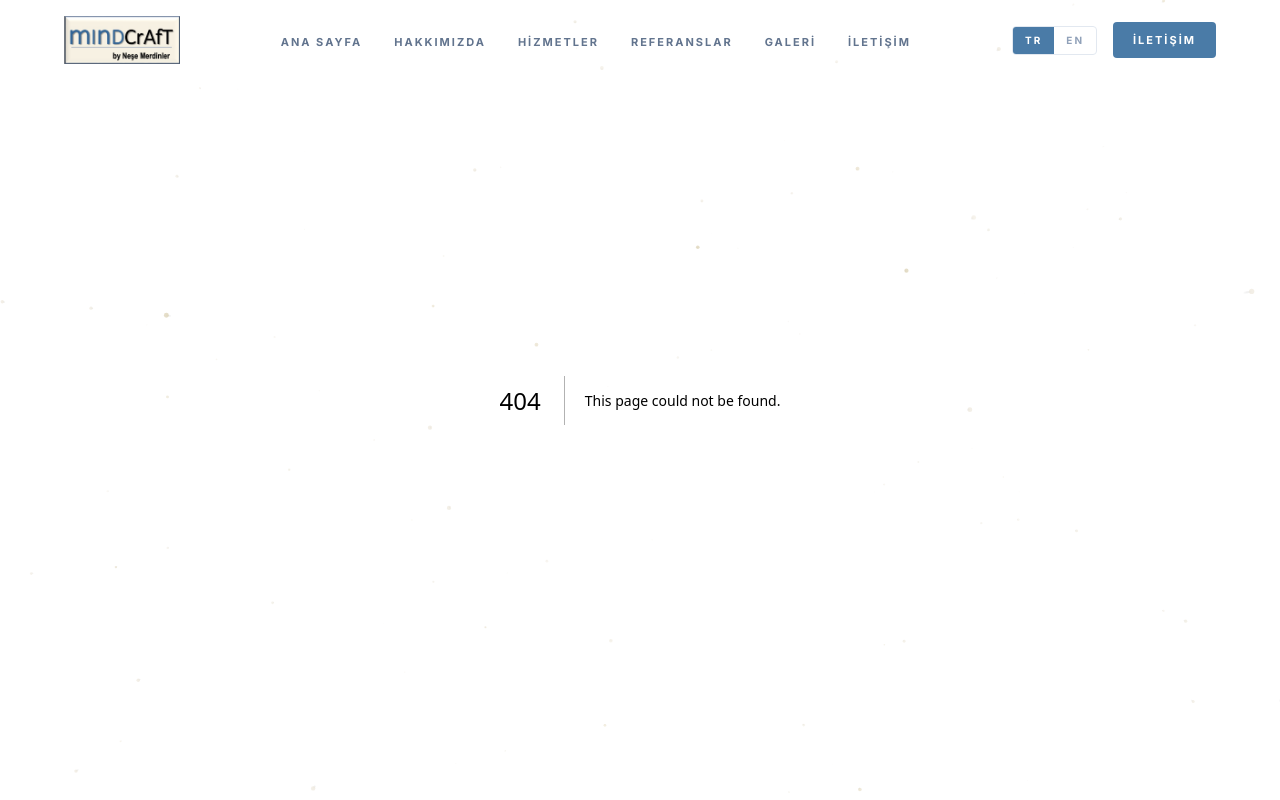
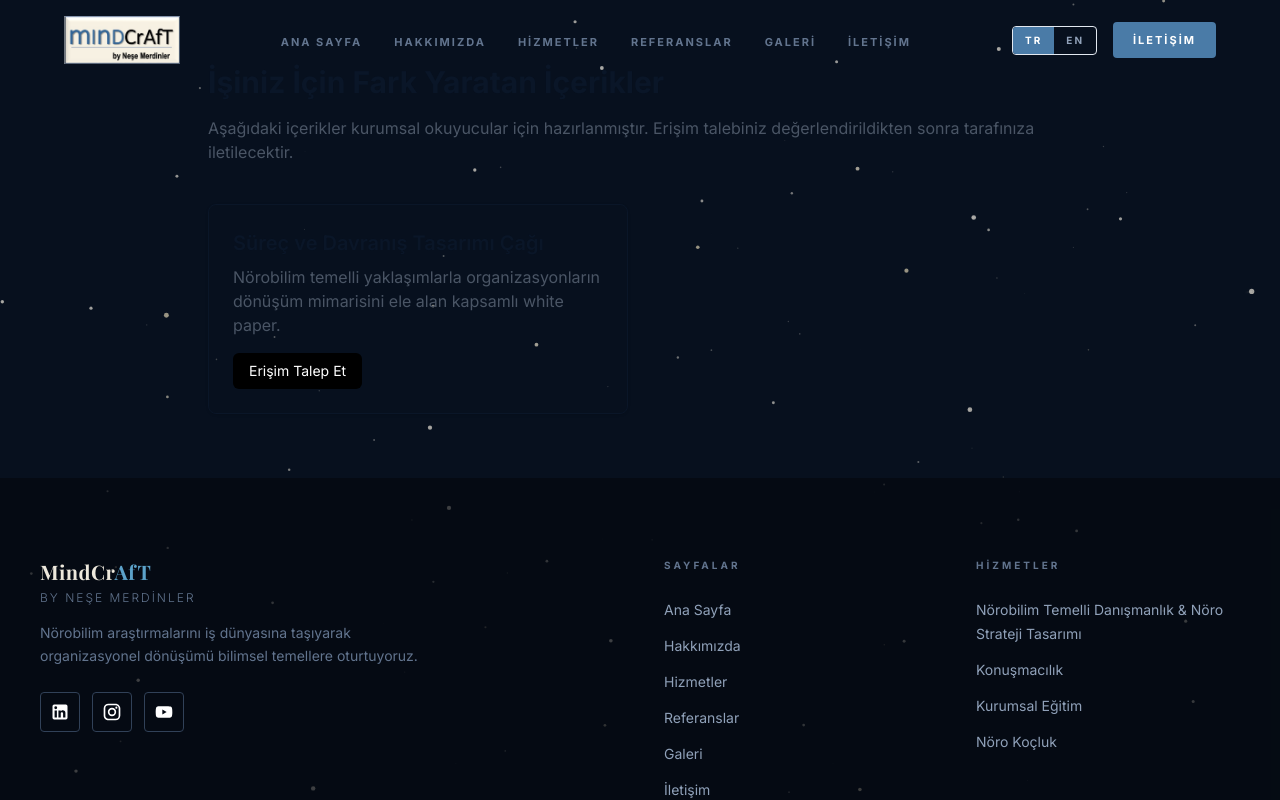
Before and after one commit to mindcraftbynese-cell/mindcraft-website, a Next.js app: page /kaynaklar in a window 1280 px wide. Before the commit this address had no page. Shown: the top 800 px of the page. Built offline with nearby package versions, Linux system fonts and the light colour scheme.

Commit message:
kaynaklar sayfası eklendi

```diff
--- /dev/null
+++ b/app/kaynaklar/page.tsx
@@ -0,0 +1,35 @@
+import Link from "next/link";
+
+const kaynaklar = [
+  {
+    slug: "surec-ve-davranis-tasarimi-cagi",
+    baslik: "Süreç ve Davranış Tasarımı Çağı",
+    aciklama: "Nörobilim temelli yaklaşımlarla organizasyonların dönüşüm mimarisini ele alan kapsamlı white paper.",
+  },
+];
+
+export default function KaynaklarPage() {
+  return (
+    <main className="max-w-4xl mx-auto px-4 py-16">
+      <h1 className="text-3xl font-bold mb-4">İşiniz İçin Fark Yaratan İçerikler</h1>
+      <p className="text-gray-600 mb-10">
+        Aşağıdaki içerikler kurumsal okuyucular için hazırlanmıştır. Erişim
+        talebiniz değerlendirildikten sonra tarafınıza iletilecektir.
+      </p>
+      <div className="grid grid-cols-1 sm:grid-cols-2 gap-6">
+        {kaynaklar.map((k) => (
+          <div key={k.slug} className="border rounded-lg p-6 shadow-sm">
+            <h2 className="text-xl font-semibold mb-2">{k.baslik}</h2>
+            <p className="text-gray-600 mb-4">{k.aciklama}</p>
+            <Link
+              href={`/kaynaklar/erisim-talebi?icerik=${k.slug}`}
+              className="inline-block bg-black text-white px-4 py-2 rounded-md text-sm"
+            >
+              Erişim Talep Et
+            </Link>
+          </div>
+        ))}
+      </div>
+    </main>
+  );
+}
```
